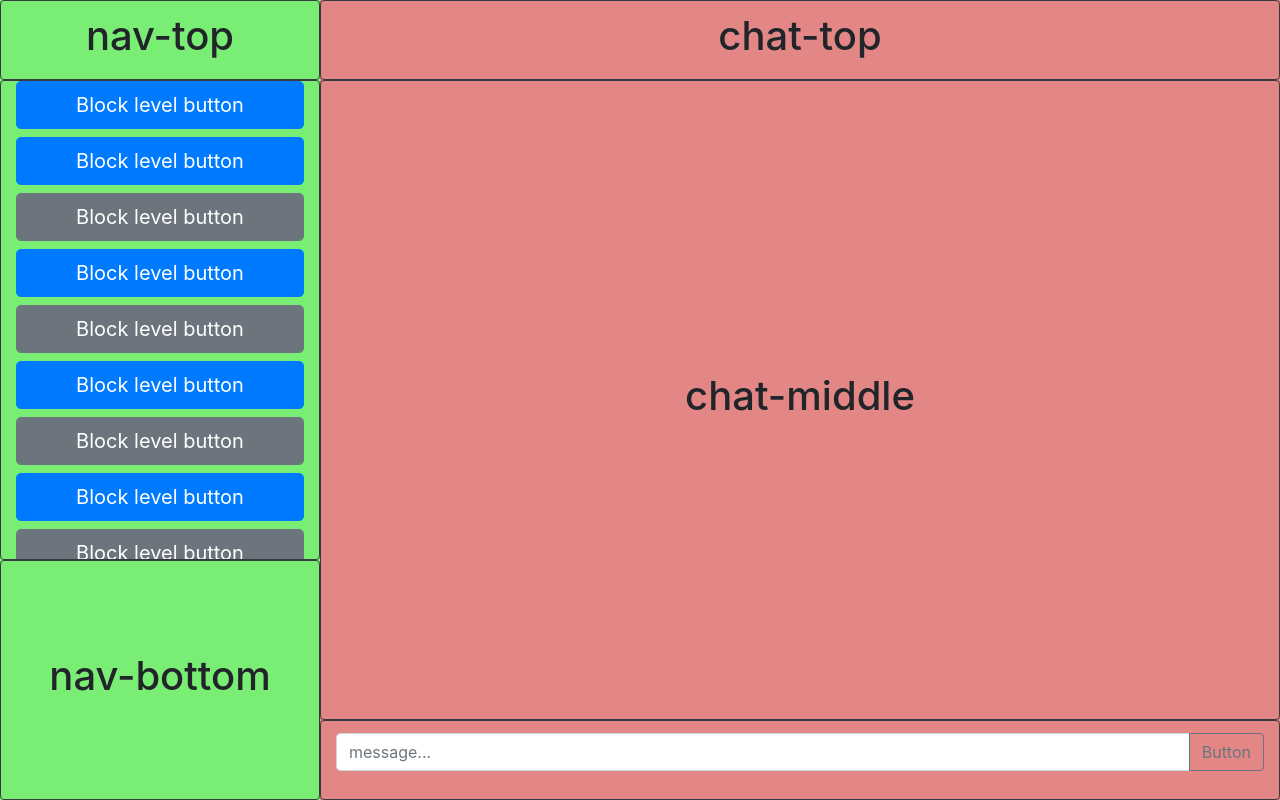
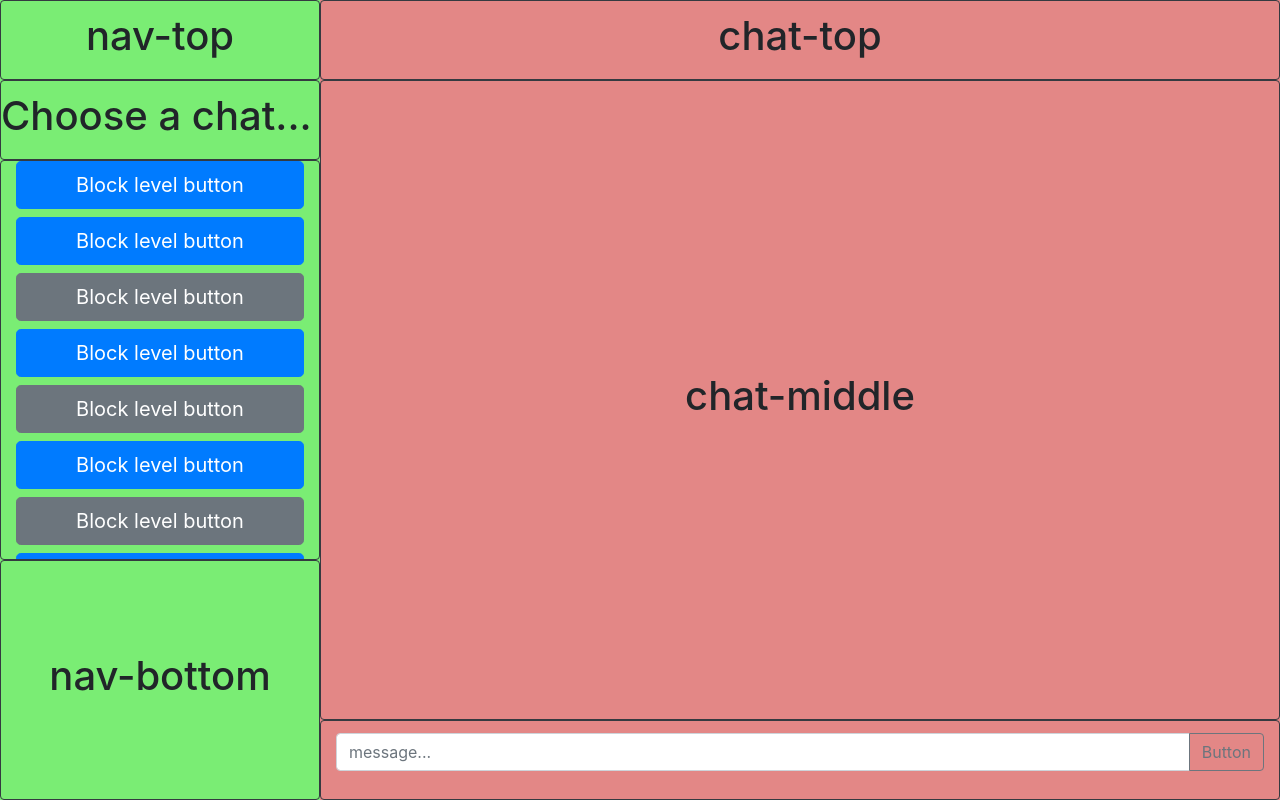
Before and after one commit to delabere/CS50W_Project2, a Flask app: page / in a window 1280 px wide. Run offline with Flask 2, Linux system fonts and the light colour scheme; some libraries are stand-ins or nearby versions.

Commit message:
added header for chat nav selection

```diff
--- a/static/style/style.css
+++ b/static/style/style.css
@@ -14,8 +14,12 @@
 }
 
 #nav-middle {
-    height: 60%;
+  height: 50%;
   overflow: auto;
+}
+
+#nav-middle-header {
+  height: 10%;
 }
 
 #nav-bottom {
@@ -34,9 +38,4 @@
   height: 10%;
 }
 
-
-#chat-nav {
-    /* height: 500px; */
-}
-
 /*# sourceMappingURL=style.css.map */
--- a/static/style/style.scss
+++ b/static/style/style.scss
@@ -20,7 +20,11 @@
 }
 
 #nav-middle {
-  height: 60%;
+  height: 50%;
+  overflow: auto;
+}
+#nav-middle-header {
+  height: 10%;
 }
 
 #nav-bottom {
@@ -38,7 +42,3 @@
 #chat-bottom {
   height: 10%;
 }
-
-#chat-nav {
-  height: 500px;
-}
--- a/templates/chat.html
+++ b/templates/chat.html
@@ -16,8 +16,15 @@
         </div>
       </div>
       <!-- area for chatroom selection -->
+      <div class="row border border-dark rounded align-items-center" id='nav-middle-header'>
+
+          {# Header for Chat Nav pane #}
+          <h1>Choose a chat...</h1>
+      </div>
       <div class="row border border-dark rounded align-items-center" id='nav-middle'>
         <div class="col">
+
+
           {# Scrollable chat selection window #}
           <div class="chat-nav" id="chat-nav">
 
@@ -96,8 +103,7 @@
       <div class="row border border-dark rounded align-items-center" id='chat-bottom'>
         <div class="col">
           <div class="input-group mb-3">
-                            <input type="text" class="form-control" placeholder="message..."
-                                   aria-label="Recipient's username" aria-describedby="button-addon2">
+            <input type="text" class="form-control" placeholder="message..." aria-label="Recipient's username" aria-describedby="button-addon2">
             <div class="input-group-append">
               <button class="btn btn-outline-secondary" type="button" id="button-addon2">Button
               </button>
```
Also changed, not shown: 1 other file. Lines whose indentation alone changed are shown as unchanged.
